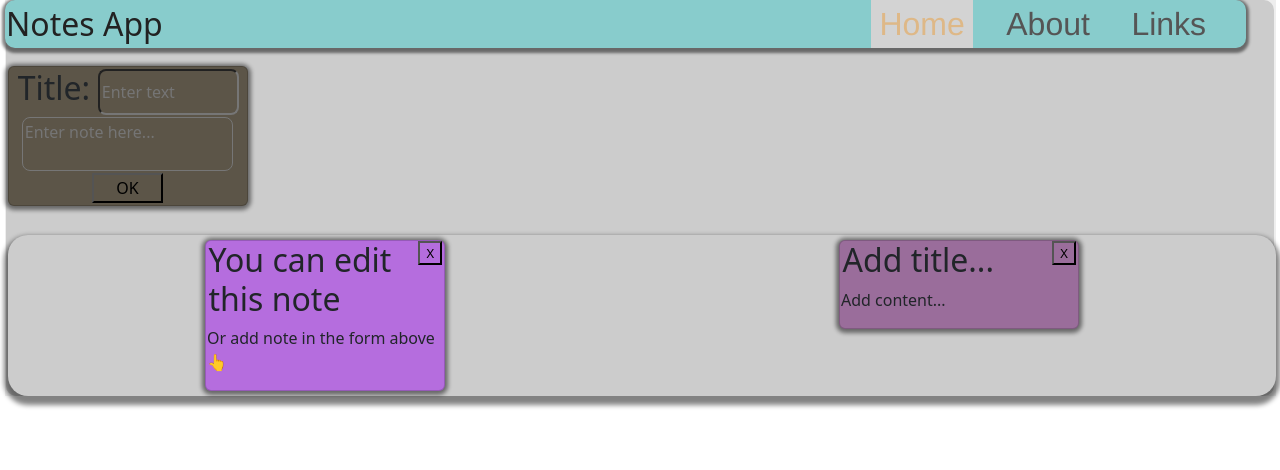
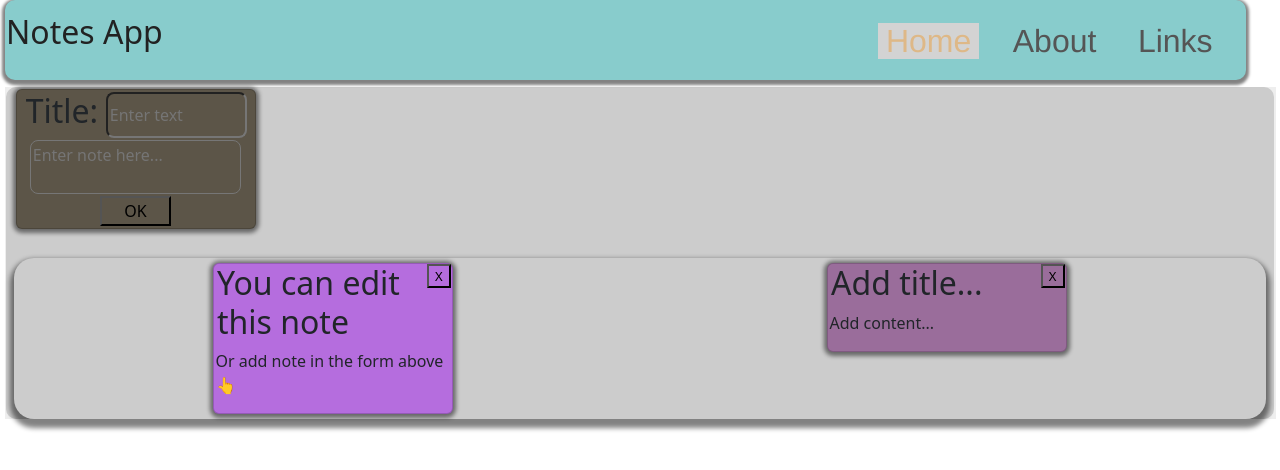
Before and after one commit to Michael-Murage/project-notepad, a React (Create React App) app: page / in a window 1280 px wide. Shown: the top 470 px of the page. Built offline with nearby package versions, Linux system fonts and the light colour scheme; data requests are answered from the project's data file.

Commit message:
fixed some bugs causing display issues during deployment

```diff
--- a/package.json
+++ b/package.json
@@ -7,6 +7,7 @@
     "@testing-library/react": "^13.3.0",
     "@testing-library/user-event": "^13.5.0",
     "bootstrap": "^5.2.0",
+    "express": "^4.18.1",
     "json-server": "^0.17.0",
     "react": "^18.2.0",
     "react-bootstrap": "^2.4.0",
--- a/src/App.css
+++ b/src/App.css
@@ -33,8 +33,8 @@
   display: flex;
   justify-content: center;
 }
-#navbar{
-  height: 3rem;
+.navbar{
+  height: 10%;
   -webkit-box-shadow: 0px 5px 3px 6px rgba(0,0,0,0.49);
   -moz-box-shadow: 0px 5px 3px 6px rgba(0,0,0,0.49);
   box-shadow: 0px 2px 3px 3px rgba(0,0,0,0.49);
@@ -45,7 +45,6 @@
   font-weight: 100;
   color: #222;
   background-color: #8cc;
-  position: fixed;
   width: 97vw;
   z-index: 1;
   display: flex;
@@ -64,13 +63,14 @@
   flex-wrap: wrap;
   background-color: #ccc;
   border-radius: 20px;
+
 }
 .all-cards{
   display: flex;
   flex-direction: column;
   background-color: #ccc;
   border-radius: 10px;
-  padding-top: 4rem;
+  padding: 0 0.5rem;
 }
 .card{
   margin-top: 5px;
--- a/src/components/CardDisplay.js
+++ b/src/components/CardDisplay.js
@@ -29,7 +29,7 @@ function CardDisplay({ notes, fetchData }) {
 
   return (
     <>
-        <div className='card-container'>
+        <div className='card-container container-fluid'>
             {notesDisp}
         </div>
     </>
--- a/src/components/NavBar.js
+++ b/src/components/NavBar.js
@@ -3,9 +3,9 @@ import { NavLink } from 'react-router-dom'
 
 function NavBar() {
   return (
-    <nav id='navbar'>
+    <nav className='navbar' style={{position: 'relative'}}>
       <p>Notes App</p>
-      <div id='links-container'>
+      <div id='links-container container-fluid'>
         <NavLink id='home-link' to='/'>Home</NavLink>
         <NavLink id='about-link' to='/about'>About</NavLink>
         <NavLink id='links' to='/links'>Links</NavLink>
--- a/src/components/NotesForm.js
+++ b/src/components/NotesForm.js
@@ -10,6 +10,7 @@ function NotesForm({ fetchData }) {
 
     useEffect(()=>{
         fetchData()
+        // eslint-disable-next-line
     }, [testNote])
 
     const submitNote =(e)=>{
```
Also changed, not shown: server.js (added, +14 -0 lines), 1 other file (tests, documents, lock files or other folders).
